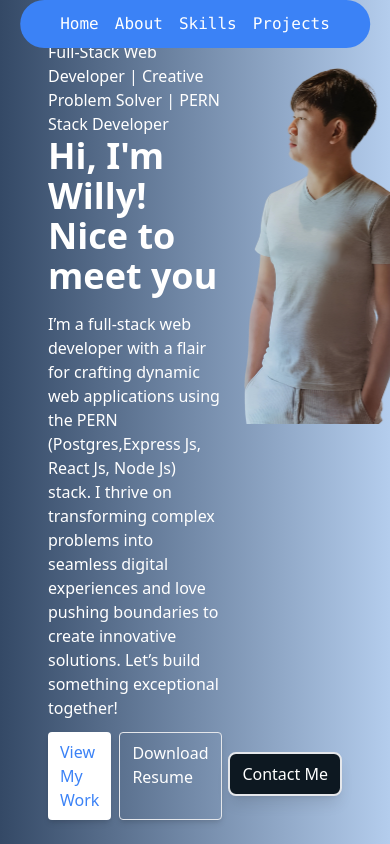
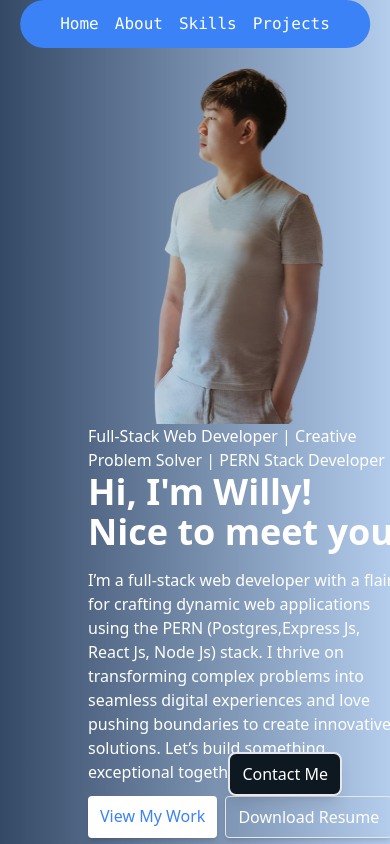
Before and after one commit to Switzer-learn/ResumeWebsite, a plain HTML site: page index.html in a window 390 px wide. Shown: the top 844 px of the page. Drawn offline with nearby package versions, Linux system fonts and the light colour scheme; a script that the page names is missing.

Commit message:
make hero section responsive

```diff
--- a/index.html
+++ b/index.html
@@ -25,8 +25,8 @@
   </div>
   <!-- Header -->
   <header class="bg-gradient-to-r from-[#344966ff] to-[#b4cdedff] text-white py-10">
-    <div class="container ms-12 text-start flex justify-center" id="hero">
-        <div class="md:mt-12 justify-center w-1/2">
+    <div class="container mx-12 text-start flex flex-col-reverse md:flex-row justify-center" id="hero">
+        <div class="md:mt-12 justify-center px-10 w-screen md:w-1/2">
           <p class="">Full-Stack Web Developer | Creative Problem Solver | PERN Stack Developer</p>
           <h1 class="text-4xl font-bold mb-4">Hi, I'm Willy! Nice to meet you</h1>
           <p class="text-wrap text-truncate text-start">I’m a full-stack web developer with a flair for crafting dynamic web applications using the PERN (Postgres,Express Js, React Js, Node Js) stack. I thrive on transforming complex problems into seamless digital experiences and love pushing boundaries to create innovative solutions. Let’s build something exceptional together!</p>
@@ -35,7 +35,7 @@
               <a class="px-3 py-2 rounded border shadow-md" href="./assets/resume/Willy's CV Resume.pdf" download="Willy's_Resume" >Download Resume</a>
             </div>
         </div>
-        <div class=" flex justify-center w-96">
+        <div class="flex justify-center align-middle w-96">
             <img src="./assets/image/1.png" alt="picture of myself" id="myPic" class="h-96" />
         </div>
     </div>
```
